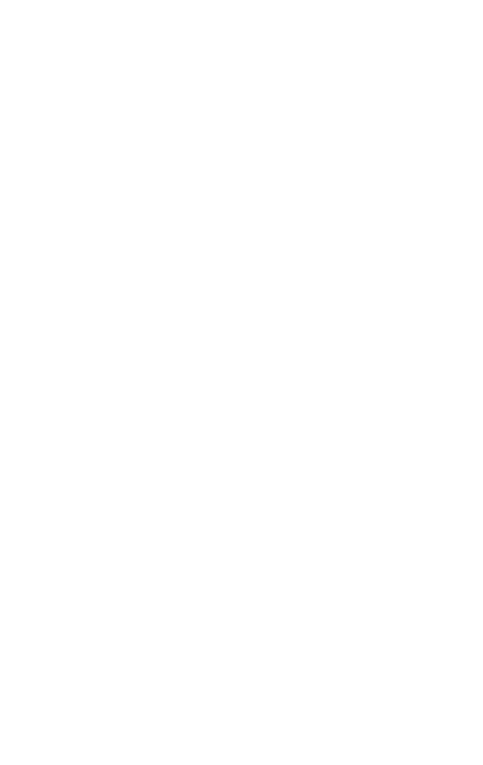
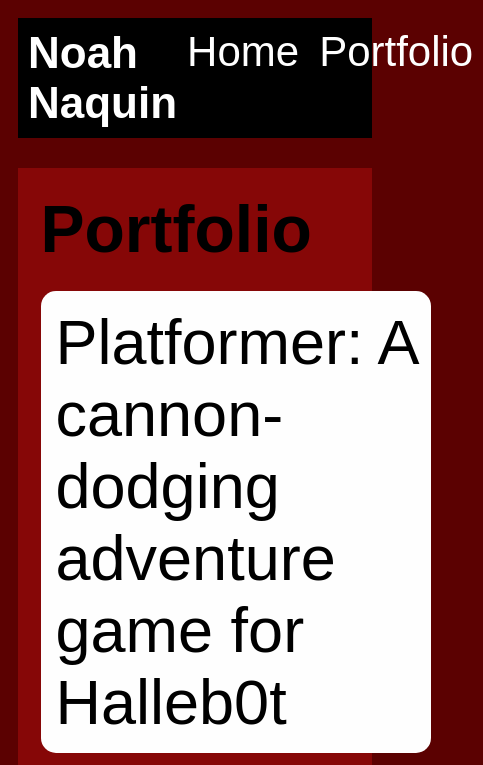
Before and after one commit to NoahN101/NoahN101.github.io, a plain HTML site: page portfolio.html in a window 390 px wide. Shown: the top 765 px of the page, 483 px wide, since content can reach past the window. Drawn offline with Linux system fonts and the light colour scheme.

Commit message:
add portfolio page to website

```diff
--- a/portfolio.html
+++ b/portfolio.html
@@ -0,0 +1,41 @@
+<!DOCTYPE html>
+<html>
+  <head>
+    <title>Noah Naquin</title>
+    <link rel="stylesheet" href="style.css" />
+  </head>
+
+  <body>
+    <!-- All content goes here -->
+    <div id="all-contents">
+      <nav>
+      <h1>Noah Naquin</h1>
+         <ul id="nav-ul">
+             <li class="nav-li">
+             <a href="index.html">Home</a>
+             </li>
+             <li class="nav-li">
+             <a href="portfolio.html">Portfolio</a>
+             </li>
+         </ul>
+      </nav>
+
+      <main>
+         <div class="content">
+         <h1>Portfolio</h1>
+         <ul id="portfolio">
+             <li>
+             <a href="fsd-projects/platformer/">Platformer: A cannon-dodging adventure game for Halleb0t</a>
+             </li>
+             <li>
+             <a href="fsd-projects/bouncing-box/">Bouncing Box: A fun introduction to web game development</a>
+             </li>
+             <li>
+             <a href="fsd-projects/circularity/">Circularity: A poetic motion experiment with circles</a>
+             </li>
+         </ul>
+         </div>
+      </main>
+    </div>
+  </body>
+</html>
--- a/style.css
+++ b/style.css
@@ -46,7 +46,7 @@ a {
 
 /* main container area beneath menu */
 main {
-    background: rgb(245, 238, 219);
+    background: rgb(134, 7, 7);
     display: flex;
     margin-top: 20px;
 }
@@ -75,3 +75,77 @@ main {
 h2, h3 {
     margin: 0px;
 }
+/* Portfolio styles */
+.content h1 {
+  color: black;
+}
+
+#portfolio {
+  list-style-type: none;
+  padding-left: 0;
+}
+
+#portfolio li {
+  background: #fefefe;
+  padding: 10px;
+  border-radius: 10px;
+  margin-bottom: 10px;
+}
+
+#portfolio li:hover {
+  background: #eee;
+}
+
+#portfolio a {
+  text-decoration: none;
+  color: #000000;
+}
+/* responsive web design */
+@media screen and (min-width: 120px) and (max-width: 1080px) {
+  main {
+    height: 100ch;
+    zoom: 1.5;
+    display: grid;
+  }
+
+  h1 {
+    font-size: 44px;
+  }
+
+  h2 {
+    font-size: 42px;
+  }
+
+  h3 {
+    font-size: 36px;
+  }
+
+  #all-contents {
+    height: 100ch;
+    margin: none;
+  }
+
+  a {
+    font-size: 42px;
+  }
+
+  .sidebar {
+    margin-right: 0px;
+    justify-content: center;
+    align-items: center;
+  }
+
+  .sidebar-img {
+    width: 100%;
+  }
+
+  p,
+  li {
+    font-size: 24px;
+  }
+
+  .content {
+    align-content: center;
+    justify-content: center;
+  }
+}
```
